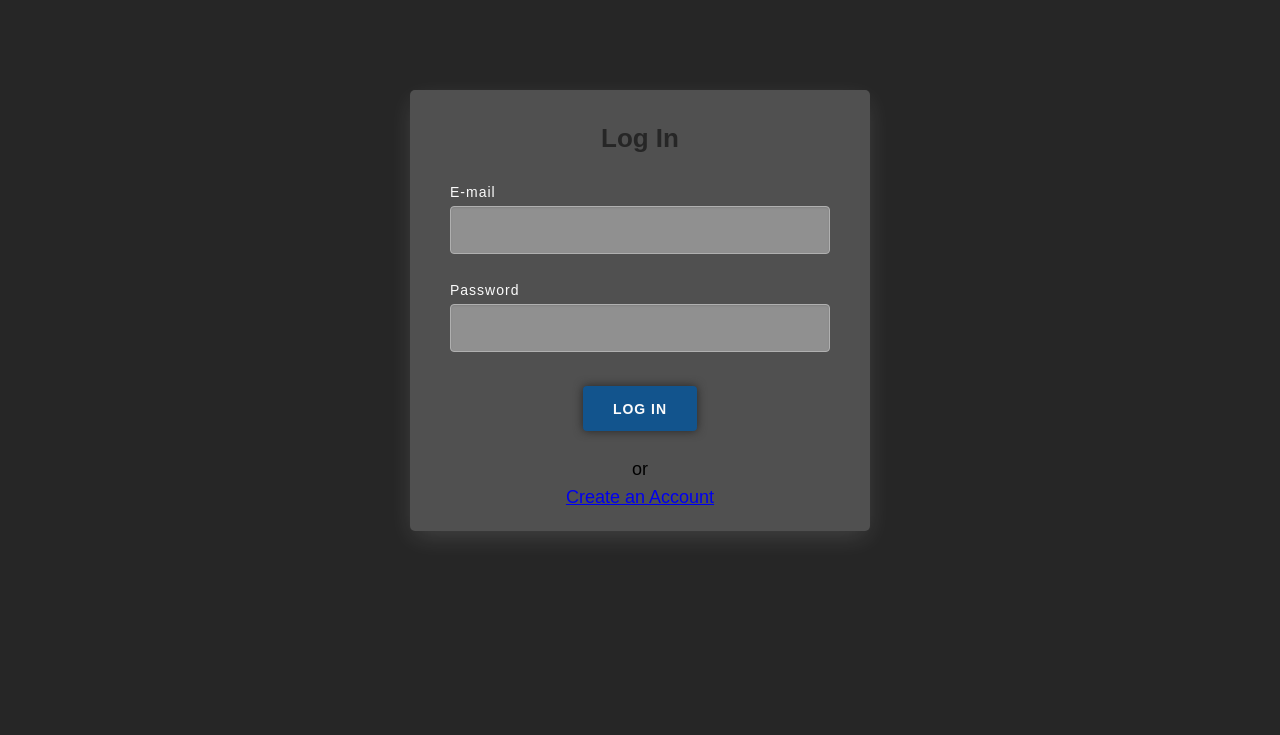
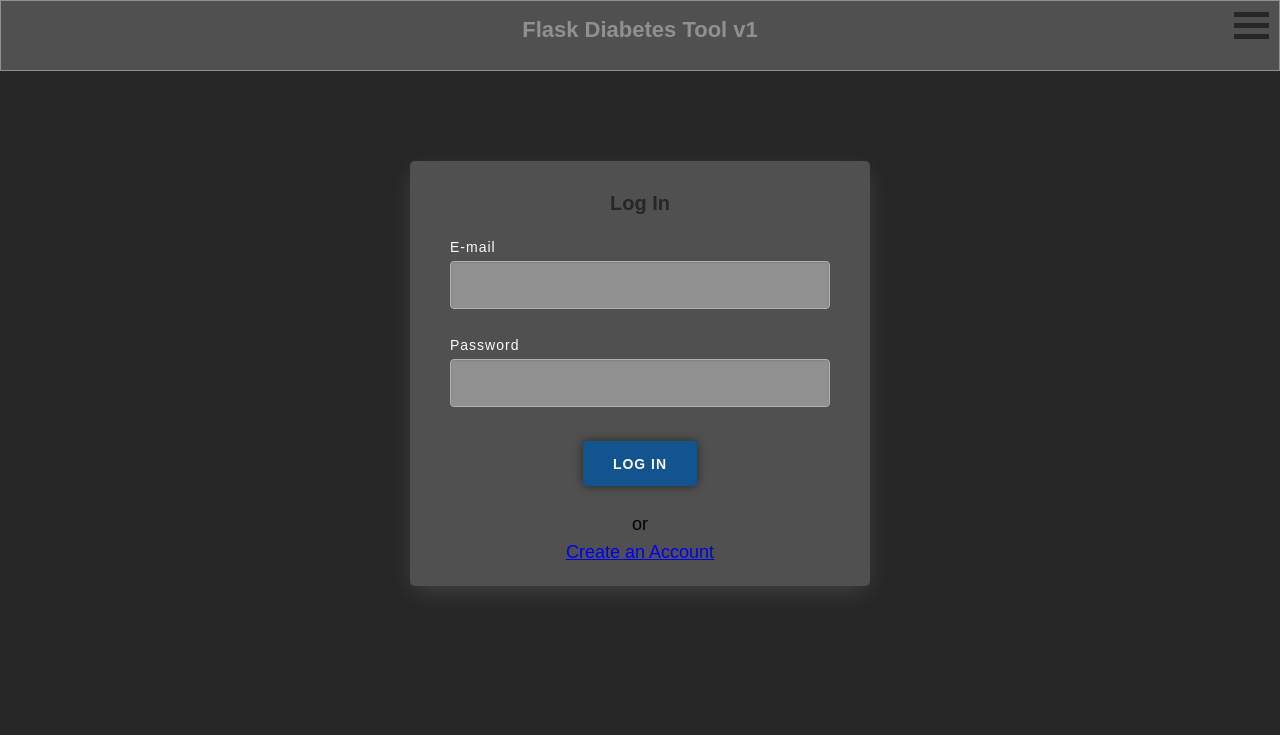
Before and after one commit to eskilwadsholt/diabetes-herokuapp, a Flask app: page / in a window 1280 px wide. Shown: the top 735 px of the page. Run offline with Flask 2, Linux system fonts and the light colour scheme; some libraries are stand-ins or nearby versions.

Commit message:
styling navbar

```diff
--- a/static/css/styles.css
+++ b/static/css/styles.css
@@ -31,6 +31,7 @@ body {
   line-height: 28px;
   color: var(--black);
   background: var(--almost-black);
+  overflow: hidden;
 }
 
 /* Typography */
@@ -40,16 +41,16 @@ body {
 
 h1 {
   margin: 0.5em 0 1em;
-  font-size: 26px;
+  font-size: 22px;
   line-height: 1.2;
-  color: var(--almost-black);
+  color: var(--grey-medium);
 }
 
 h2 {
   margin: 0.5em 0 1em;
   font-size: 20px;
   line-height: 1.2;
-  color: var(--grey-dark);
+  color: var(--almost-black);
 }
 
 p {
@@ -185,3 +186,44 @@ input[type=submit] {
   margin: 34px auto 24px;
   display: block;
 }
+
+/* Menus */
+.top-navbar {
+  display: flex;
+  justify-content:space-between;
+  top: 0;
+  left: 0;
+  width: 100%;
+  padding: 5px 10px;
+  background-color: var(--grey-dark);
+  border: 1px solid var(--grey-medium);
+}
+
+.empty-left-container {
+  width: 35px;
+}
+
+.dropdown-container {
+  display: inline-block;
+  cursor: pointer;
+}
+
+.bar1, .bar2, .bar3 {
+  width: 35px;
+  height: 5px;
+  background-color: var(--almost-black);
+  margin: 6px 0;
+  transition: 0.4s;
+}
+
+.change .bar1 {
+  -webkit-transform: rotate(-45deg) translate(-9px, 6px);
+  transform: rotate(-45deg) translate(-9px, 6px);
+}
+
+.change .bar2 {opacity: 0;}
+
+.change .bar3 {
+  -webkit-transform: rotate(45deg) translate(-8px, -8px);
+  transform: rotate(45deg) translate(-8px, -8px);
+}
--- a/templates/base.html
+++ b/templates/base.html
@@ -12,6 +12,16 @@
 
 </head>
 <body>
+  <div class="top-navbar">
+    <div class="empty-left-container"></div>
+    <h1>Flask Diabetes Tool v1</h1>
+    <div class="dropdown-container">
+      <div class="bar1"></div>
+      <div class="bar2"></div>
+      <div class="bar3"></div>
+    </div>
+    {% block menu %} {% endblock %}
+  </div>
 
   {% block content %}
     {# Template inserted here #}
--- a/templates/dashboard.html
+++ b/templates/dashboard.html
@@ -3,7 +3,7 @@
 {% block content %}
     <div class="card-wrapper">
         <div class="card">
-            <h1 class="center">Dashboard</h1>
+            <h2 class="center">Dashboard</h2>
             <p>
                 <strong>User:</strong> {{ session.user.name }} <br>
             </p>
--- a/templates/login/login.html
+++ b/templates/login/login.html
@@ -6,7 +6,7 @@
 
     <div class="card">
 
-      <h1 class="center">Log In</h1>
+      <h2 class="center">Log In</h2>
 
       <form name="login_form">
 
--- a/templates/login/signup.html
+++ b/templates/login/signup.html
@@ -6,7 +6,7 @@
 
     <div class="card">
 
-      <h1 class="center">Create an Account</h1>
+      <h2 class="center">Create an Account</h2>
 
       <form name="signup_form">
 
```
Also changed, not shown: static/css/normalize.css (added).
